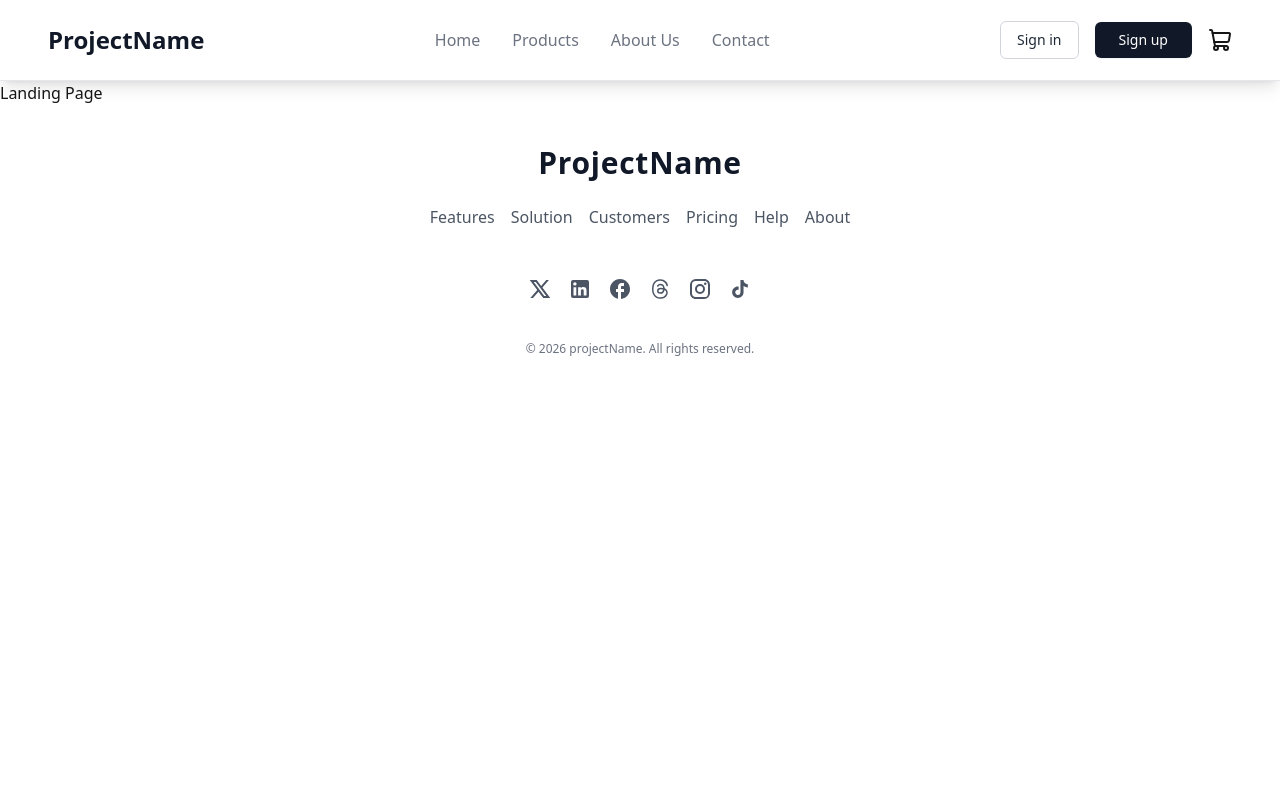
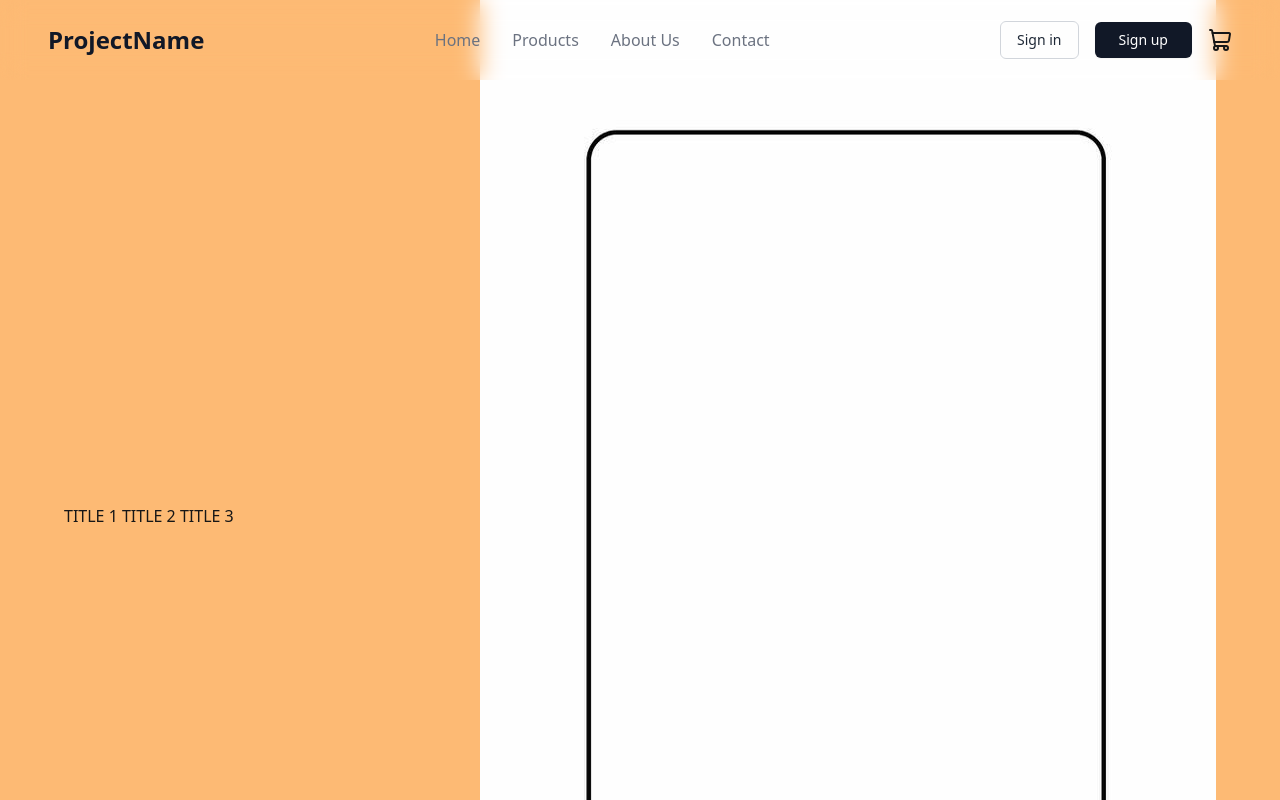
Before and after one commit to didarulshahriar37/VebeKino, a React (Vite) app in the folder frontend/: page / in a window 1280 px wide. Shown: the top 800 px of the page. Built offline with nearby package versions, Linux system fonts and the light colour scheme.

Commit message:
working with landing page

```diff
--- /dev/null
+++ b/frontend/src/components/Banner/Banner.jsx
@@ -0,0 +1,20 @@
+import placeholder from "../../assets/Placeholder.jpg"
+
+const Banner = () => {
+    return (
+        <div className="bg-orange-300">
+            <div className="flex items-center justify-between px-16">
+                <div>
+                    TITLE 1
+                    TITLE 2
+                    TITLE 3
+                </div>
+                <div>
+                    <img src={placeholder} height={12} alt="" />
+                </div>
+            </div>
+        </div>
+    );
+};
+
+export default Banner;
--- a/frontend/src/components/Shared/Navbar/Navbar.jsx
+++ b/frontend/src/components/Shared/Navbar/Navbar.jsx
@@ -3,14 +3,6 @@ import { Menu, ShoppingCart, X } from 'lucide-react';
 import { Link } from 'react-router';
 const Navbar = () => {
   const [isMenuOpen, setIsMenuOpen] = useState(false);
-  const [isScrolled, setIsScrolled] = useState(false);
-  useEffect(() => {
-    const handleScroll = () => {
-      setIsScrolled(window.scrollY > 10);
-    };
-    window.addEventListener('scroll', handleScroll);
-    return () => window.removeEventListener('scroll', handleScroll);
-  }, []);
   useEffect(() => {
     const handleResize = () => {
       if (window.innerWidth >= 768) {
@@ -33,8 +25,8 @@ const Navbar = () => {
     href: "/contact",
     text: "Contact"
   }];
-  return <header className={`w-full transition-all duration-300 ${isScrolled ? 'bg-white/95 backdrop-blur-lg shadow-lg' : 'bg-white/90 backdrop-blur-md shadow-lg'} border-b border-gray-200`}>
-      <div className="container mx-auto px-4 sm:px-6 lg:px-8 xl:px-12 2xl:px-16 max-w-11/12">
+  return <header className={`fixed top-0 left-0 w-full transition-all duration-300 backdrop-blur-md z-50`}>
+      <div className="container mx-auto px-4 sm:px-6 lg:px-8 xl:px-12 2xl:px-16">
         <div className="flex h-14 sm:h-16 lg:h-20 items-center justify-between">
           {}
           <div className="flex items-center">
--- a/frontend/src/pages/LandingPage.jsx
+++ b/frontend/src/pages/LandingPage.jsx
@@ -1,7 +1,9 @@
+import Banner from "../components/Banner/Banner";
+
 const LandingPage = () => {
     return (
         <div>
-            Landing Page
+            <Banner></Banner>
         </div>
     );
 };
```
Also changed, not shown: frontend/src/assets/Placeholder.jpg (added).
